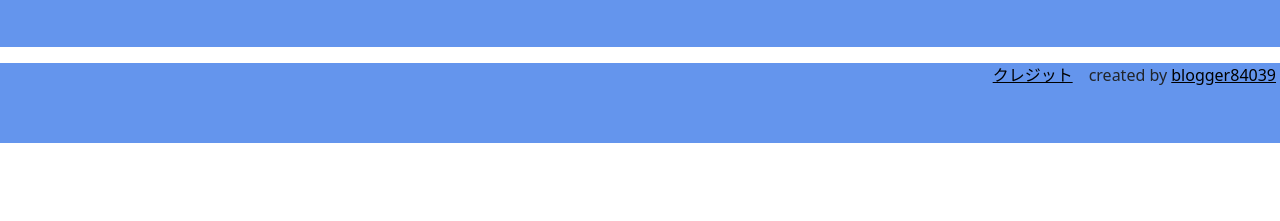
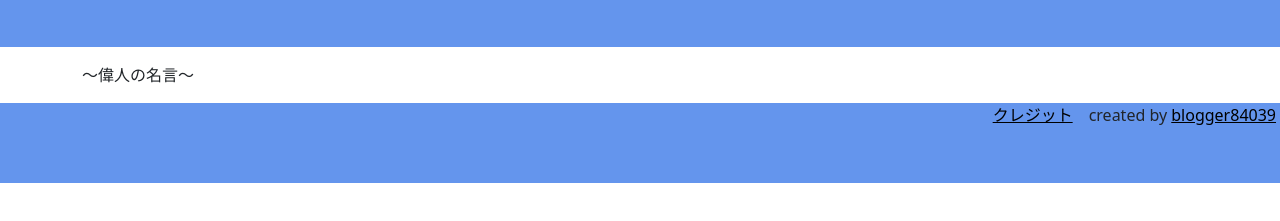
Before and after one commit to blogger84039/selfDevSite, a plain HTML site: page index.html in a window 1280 px wide. Shown: the part 53-274 px from the top of the page. Drawn offline with nearby package versions, Linux system fonts and the light colour scheme.

Commit message:
docs: 偉人の名言を表示する部分を作成

```diff
--- a/index.html
+++ b/index.html
@@ -40,7 +40,9 @@
 
   <main class="mt-3">
     <div class="container">
-
+      <section id="word">
+        <p id="title">～偉人の名言～</p>
+      </section>
     </div>
   </main>
 
```
